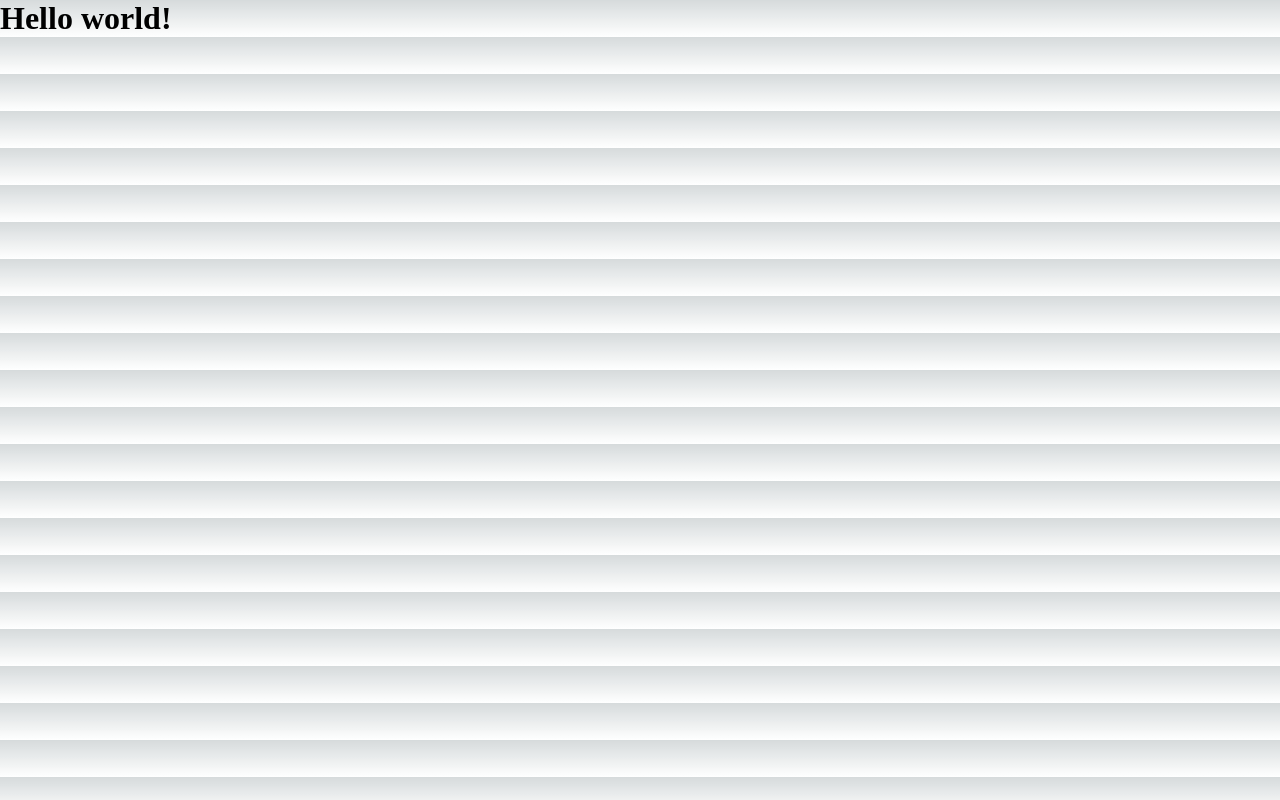
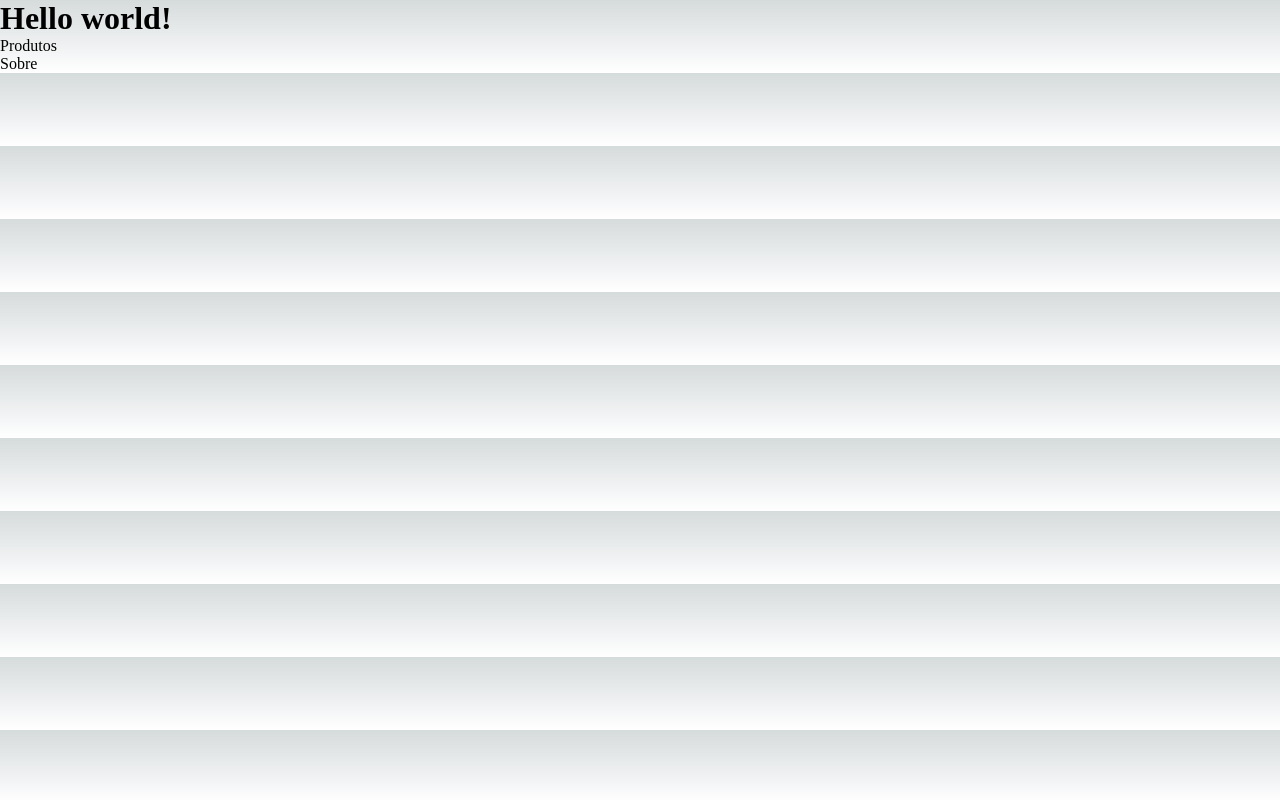
Before and after one commit to vulcao/nextjs-hdc, a Next.js app in the folder 1_helloworld/: page / in a window 1280 px wide. Built offline with nearby package versions, Linux system fonts and the light colour scheme.

Commit message:
aula 6 concluida

```diff
--- a/1_helloworld/pages/about.js
+++ b/1_helloworld/pages/about.js
@@ -1,7 +1,10 @@
+import Link from 'next/link'
+
 export default function About() {
   return(
     <>
     <h3>Este é o about</h3>
+    <Link href='/'>Voltar</Link>
     </>
   )
 }
--- a/1_helloworld/pages/index.tsx
+++ b/1_helloworld/pages/index.tsx
@@ -1,6 +1,8 @@
 import Head from 'next/head'
 import Image from 'next/image'
 import { Inter } from 'next/font/google'
+
+import Link from 'next/link'
 import styles from '@/styles/Home.module.css'
 
 const inter = Inter({ subsets: ['latin'] })
@@ -9,6 +11,14 @@ export default function Home() {
   return (
     <>
     <h1>Hello world!</h1>
+    <ul>
+      <li><Link
+        href='/products'
+      >Produtos</Link></li>
+      <li><Link
+        href='/about'
+      >Sobre</Link></li>
+    </ul>
     {/*
       <Head>
         <title>Create Next App</title>
--- a/1_helloworld/pages/products/index.js
+++ b/1_helloworld/pages/products/index.js
@@ -1,7 +1,10 @@
+import Link from 'next/link'
+
 export default function Produtos() {
   return(
     <>
     <h3>Produtos</h3>
+    <Link href='/'>Voltar</Link>
     </>
   )
 }
```
Also changed, not shown: 1 other file (tests, documents, lock files or other folders).
